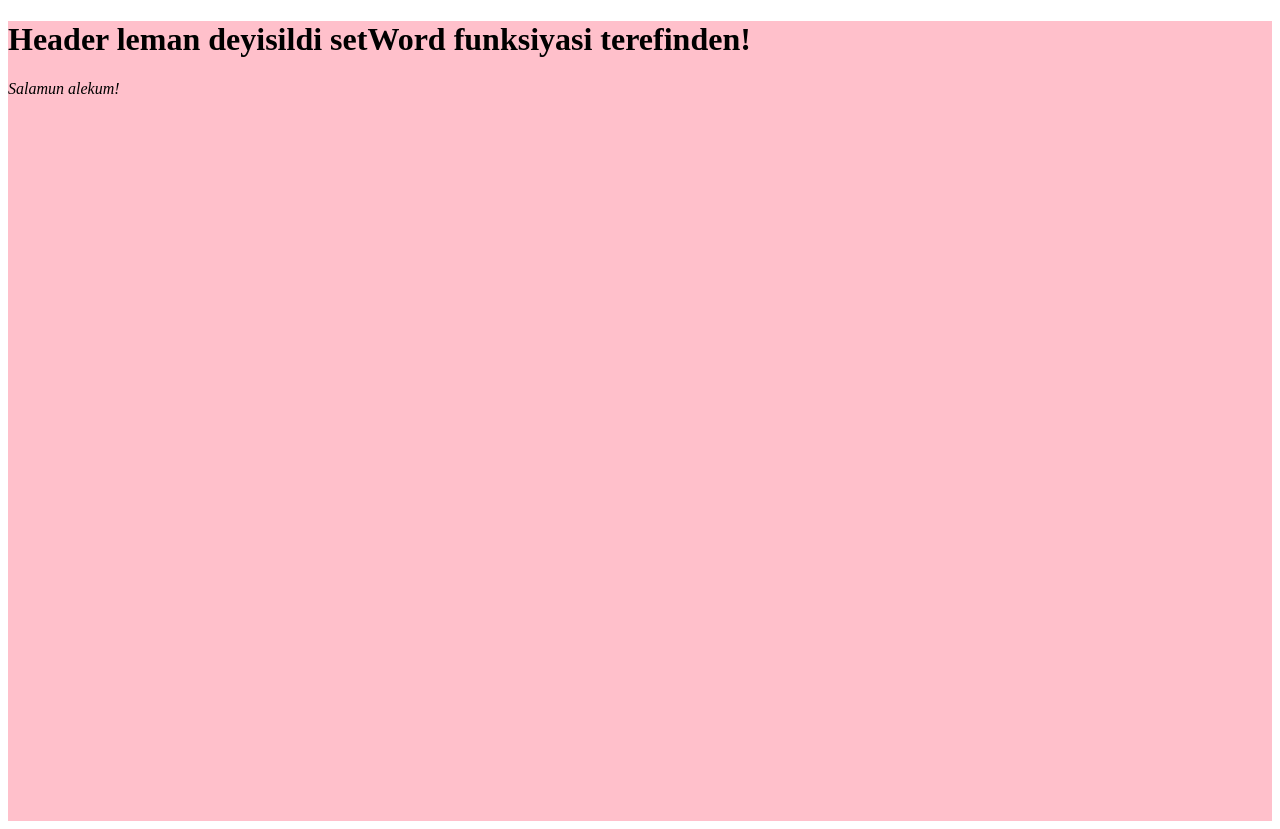
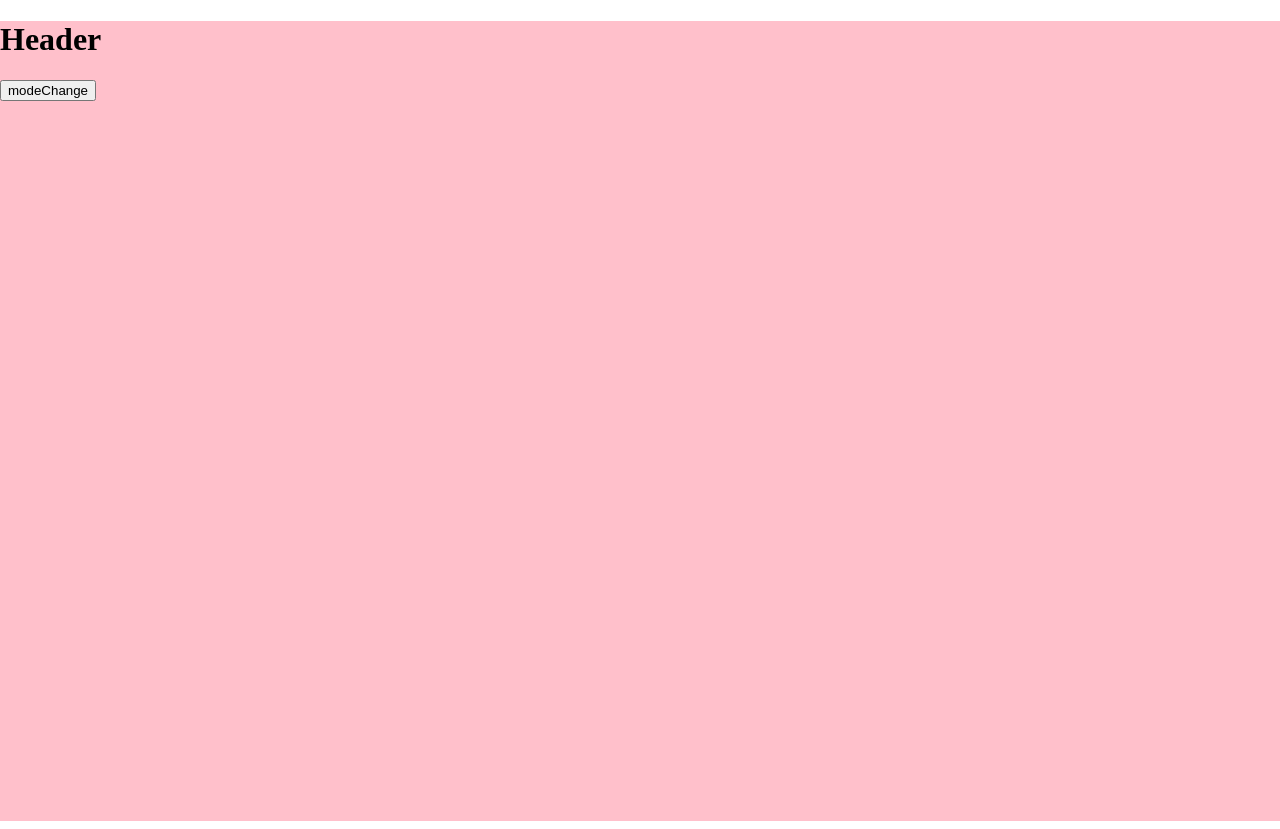
Before and after one commit to Gahramanoval301/react, a React (Vite) app in the folder first_react/: page / in a window 1280 px wide. Built offline with nearby package versions, Linux system fonts and the light colour scheme.

Commit message:
IsDarkMode with localStorage

```diff
--- a/first_react/src/App.css
+++ b/first_react/src/App.css
@@ -0,0 +1,5 @@
+#root{
+    margin: 0;
+    padding: 0;
+    box-sizing: border-box;
+}
--- a/first_react/src/App.jsx
+++ b/first_react/src/App.jsx
@@ -1,5 +1,6 @@
 import { NavLink } from 'react-router-dom'
 import WebRouting from './components/Routin'
+import './App.css'
 function App() {
   // const [count, setCount] = useState(0)
 
--- a/first_react/src/components/Header/index.jsx
+++ b/first_react/src/components/Header/index.jsx
@@ -2,22 +2,28 @@ import React, { useContext } from 'react'
 import styles from './index.module.css'
 import { AuthContext } from '../../context-api/AuthorContext'
 import MyContext from '../../context-api/MyContext'
+import ModeContext from '../../context-api/ModeContext'
 
 const Header = () => {
     // const [d, setData] = useContext(AuthContext)
     // console.log(d, 'salamamm');
     // setData('leyla')
     // console.log(d, 'slaam2');
-    const [word, setWord, sayHello] = useContext(MyContext)
-    console.log(word);
-    setWord('leman deyisildi setWord funksiyasi terefinden!')
-    console.log(word);
+
+    // const [word, setWord, sayHello] = useContext(MyContext)
+    // console.log(word);
+    // setWord('leman deyisildi setWord funksiyasi terefinden!')
+    // console.log(word);
+
+    const [isDark, modeToggler] = useContext(ModeContext)
+
 
     return (
         <>
             <div className={styles.headerComp}>
-                <h1>Header {word}</h1>
-                <em>{sayHello()}</em>
+                <h1>Header</h1>
+                <button onClick={modeToggler}>modeChange</button>
+                {/* <em>{sayHello()}</em> */}
             </div>
         </>
     )
--- a/first_react/src/components/Routin/index.jsx
+++ b/first_react/src/components/Routin/index.jsx
@@ -12,6 +12,7 @@ const WebRouting = () => {
   return (
     <>
       <Routes>
+        {/* <Route path='/' element={}/> */}
         <Route path='/' element={<Header/>}></Route>
         <Route path='/home' element={<Home />}></Route>
         <Route path='/about' element={<About />} />
--- /dev/null
+++ b/first_react/src/context-api/ModeContext.jsx
@@ -0,0 +1,23 @@
+import React, { createContext, useState, useEffect } from 'react'
+
+const ModeContext = createContext(false)
+
+export const ModeContextProvider = ({children}) => {
+    const [isDarkMode, setIsDarkMode] = useState(JSON.parse(localStorage.getItem('isDark')))
+     const modeToggler = ()=>{
+        setIsDarkMode(!isDarkMode)
+     }
+     useEffect(() => {
+      localStorage.setItem('isDark', JSON.stringify(isDarkMode))
+
+     }, [isDarkMode])
+
+  return (
+    <div className={ isDarkMode ? 'darkModeContainer' : ''}>
+    <ModeContext.Provider value={[isDarkMode, modeToggler]}>
+      {children}
+    </ModeContext.Provider>
+    </div>
+  )
+}
+export default ModeContext
--- /dev/null
+++ b/first_react/src/index.css
@@ -0,0 +1,17 @@
+:root{
+    margin: 0;
+    padding: 0;
+    box-sizing: border-box;
+}
+body{
+    margin: 0;
+}
+.darkModeContainer{
+    min-height: 100vh;
+    background-color: black !important;
+    color: #ffffff !important;
+  }
+  .darkModeContainer *{
+    color: white !important;
+    background-color: rgb(67, 65, 65) !important;
+  }
--- a/first_react/src/main.jsx
+++ b/first_react/src/main.jsx
@@ -4,13 +4,15 @@ import App from './App.jsx'
 import { BrowserRouter, NavLink } from 'react-router-dom'
 import AuthContextProvider from './context-api/AuthorContext.jsx'
 import { MyContextProvider } from './context-api/MyContext.jsx'
+import './index.css'
+import { ModeContextProvider } from './context-api/ModeContext.jsx'
 
 ReactDOM.createRoot(document.getElementById('root')).render(
   <React.StrictMode>
-    <MyContextProvider>
+    <ModeContextProvider>
       <BrowserRouter>
         <App />
       </BrowserRouter>
-    </MyContextProvider>
+    </ModeContextProvider>
   </React.StrictMode>,
 )
```
